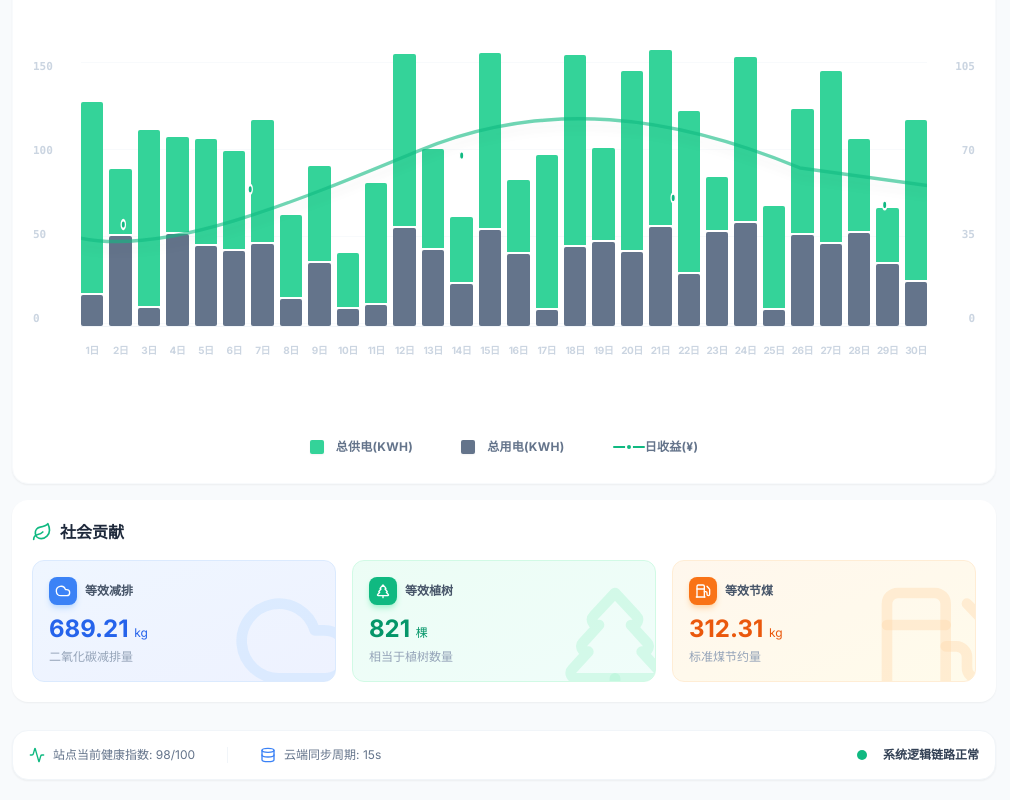
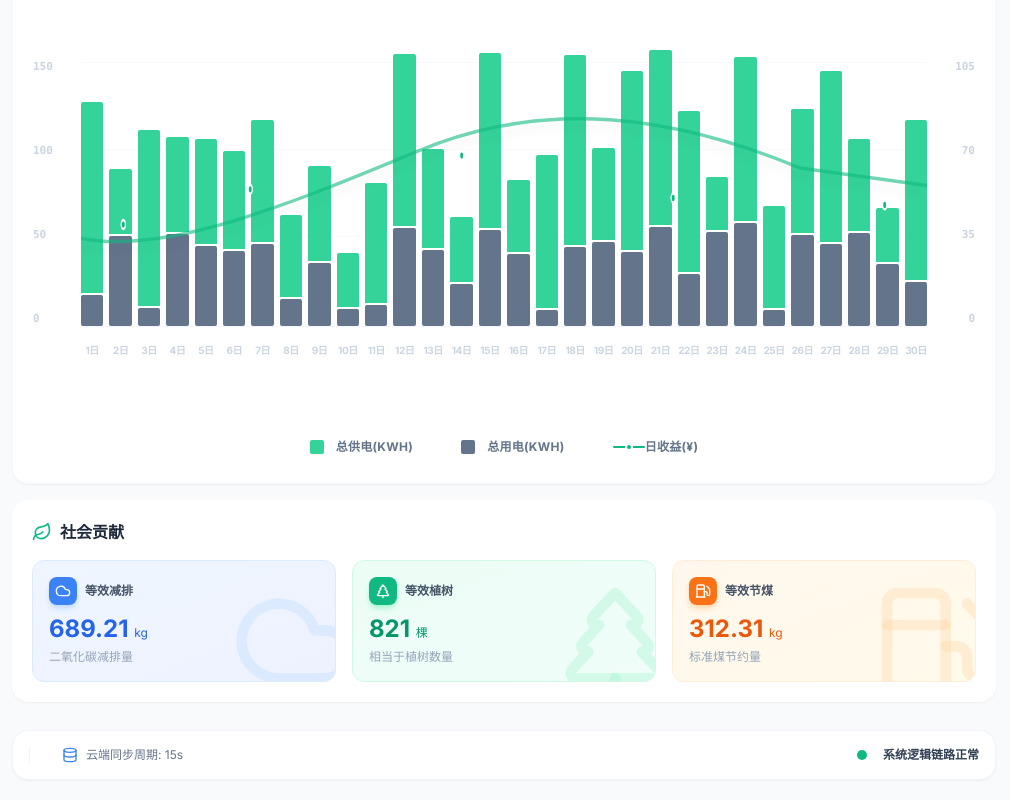
Before and after one commit to ml0716xx/-2.0, a React (Vite) app: page / in a window 1280 px wide. Shown: the part 1615-2415 px from the top of the page, without its empty margins (264-1274 px from the left). Built offline with nearby package versions, Linux system fonts and the light colour scheme.

Commit message:
feat: 公共配置新增二级变压器参数；删除策略排期tab；删除全局健康指数；模式管理统一横向卡片流

```diff
--- a/App.tsx
+++ b/App.tsx
@@ -1,6 +1,6 @@
 
 import React, { useState } from 'react';
-import { Activity, Database, ChevronRight, ChevronLeft } from 'lucide-react';
+import { Database, ChevronRight, ChevronLeft } from 'lucide-react';
 import Sidebar from './components/Sidebar';
 import EnergyFlowDiagram from './components/EnergyFlowDiagram';
 import StatsCard from './components/StatsCard';
@@ -299,7 +299,6 @@ const App: React.FC = () => {
         {/* Footer / Status Bar */}
         <div className="flex items-center justify-between text-xs text-slate-500 bg-white p-4 rounded-2xl border border-slate-100 shadow-sm mt-2">
           <div className="flex items-center gap-8">
-            <span className="flex items-center gap-2"><Activity className="w-4 h-4 text-emerald-500" /> 站点当前健康指数: 98/100</span>
             <span className="flex items-center gap-2 border-l border-slate-100 pl-8"><Database className="w-4 h-4 text-blue-500" /> 云端同步周期: 15s</span>
           </div>
           <div className="flex items-center gap-4">
```
